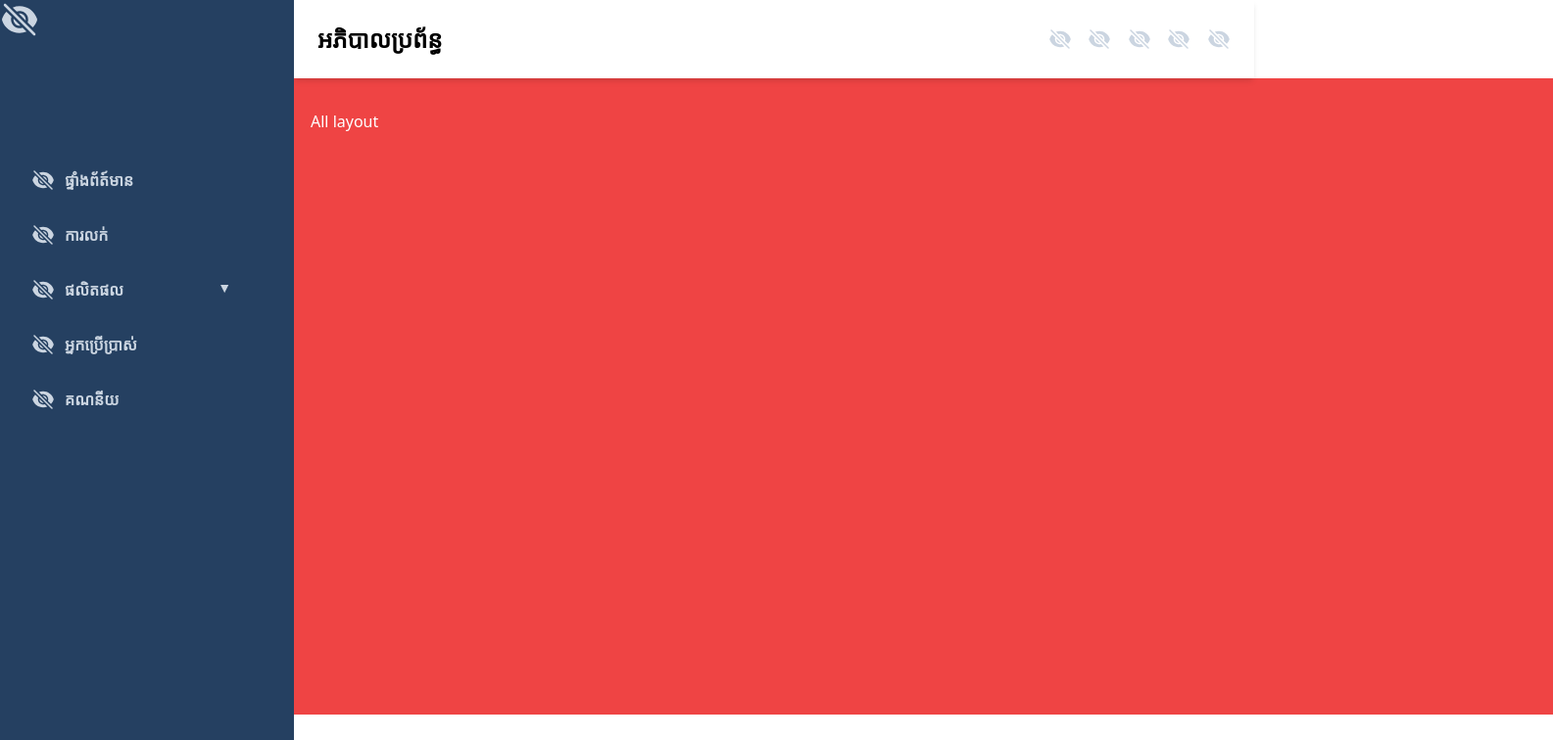
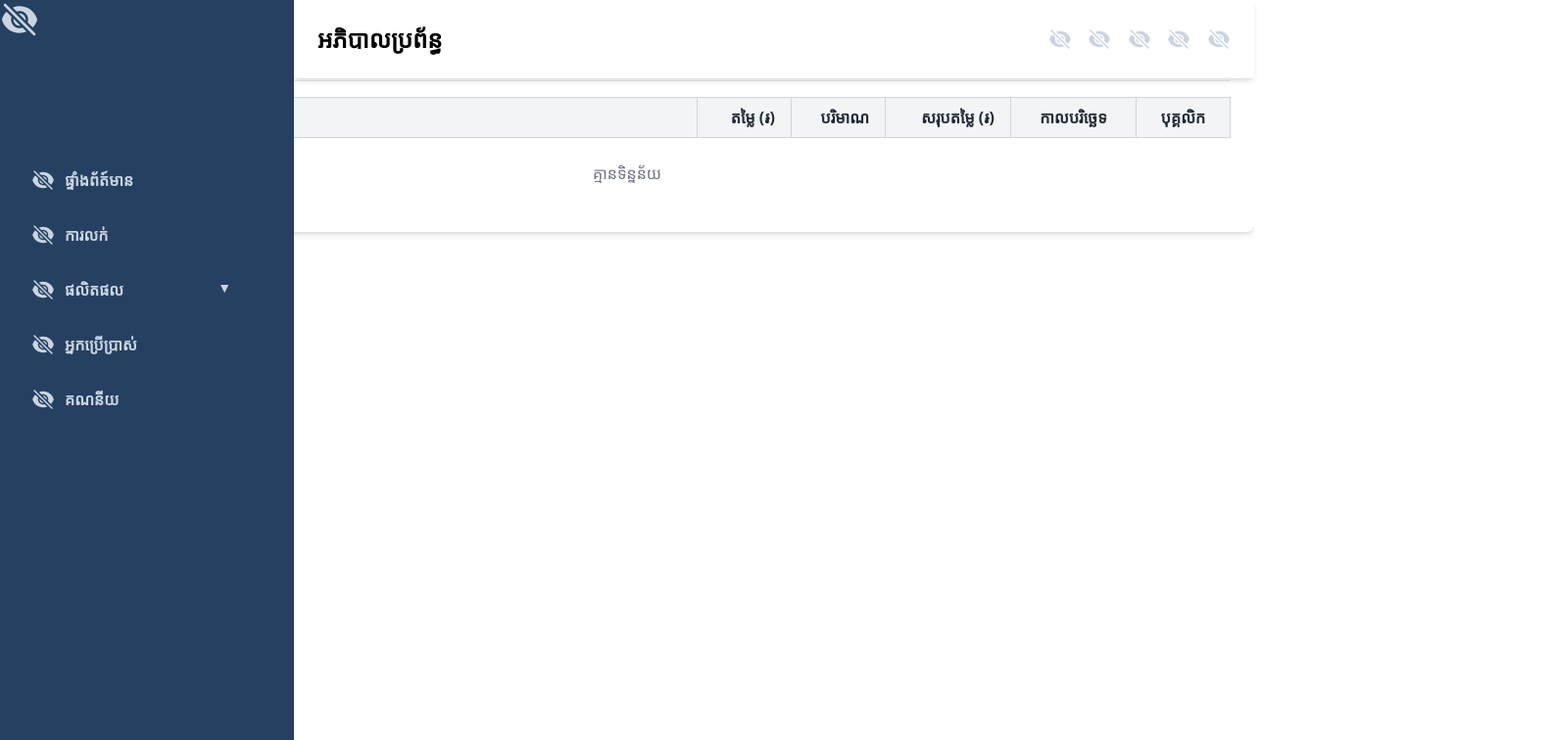
Before and after one commit to rinrin71kh/Team-B1-ecommerce-IP-2024, a Vue app: page /admin/product/all in a window 1280 px wide. Shown: the top 756 px of the page at 98% size, 1585 px wide, since content can reach past the window. Built offline with nearby package versions, Linux system fonts and the light colour scheme; a web font is replaced by a local one.

Commit message:
added layout

```diff
--- a/package.json
+++ b/package.json
@@ -14,6 +14,7 @@
     "@primevue/themes": "^4.2.4",
     "axios": "^1.7.7",
     "bcryptjs": "^2.4.3",
+    "ecommerce_project": "file:",
     "pinia": "^2.2.6",
     "primevue": "^4.2.4",
     "vue": "^3.5.12",
--- a/src/components/Admin/3.product/1.all/all.vue
+++ b/src/components/Admin/3.product/1.all/all.vue
@@ -1,15 +1,51 @@
 <template>
-    <div class="mt-[80px] ml-[285px] w-[1300px] h-[650px] p-8 bg-red-500 text-white">
-    <p>All layout</p>
+  <div class="p-6 bg-white rounded-lg shadow-md">
+
+    <div class="flex items-center justify-between border-b pb-4 mb-4">
+      <h2 class="text-2xl font-semibold">ផលិតផលទាំងអស់</h2>
+      <input
+        type="text"
+        placeholder="ស្វែងរក..."
+        class="border border-gray-300 rounded-lg px-4 py-2 focus:outline-none focus:ring-2 focus:ring-blue-500"
+      />
+    </div>
+
+
+    <table class="w-full border-collapse text-gray-700">
+      <thead>
+        <tr class="bg-gray-100 text-gray-800">
+          <th class="border border-gray-300 px-4 py-2 text-center w-16">ល.រ</th>
+          <th class="border border-gray-300 px-4 py-2 text-left">ឈ្មោះផលិតផល</th>
+          <th class="border border-gray-300 px-4 py-2 text-right w-24">តម្លៃ (៛)</th>
+          <th class="border border-gray-300 px-4 py-2 text-right w-24">បរិមាណ</th>
+          <th class="border border-gray-300 px-4 py-2 text-right w-32">សរុបតម្លៃ (៛)</th>
+          <th class="border border-gray-300 px-4 py-2 text-center w-32">កាលបរិច្ឆេទ</th>
+          <th class="border border-gray-300 px-4 py-2 text-center w-24">បុគ្គលិក</th>
+        </tr>
+      </thead>
+      <tbody>
+        <!-- Empty State -->
+        <tr>
+          <td colspan="7" class="text-center py-6 text-gray-500">គ្មានទិន្នន័យ</td>
+        </tr>
+      </tbody>
+    </table>
+
+
   </div>
 </template>
 
 <script>
 export default {
-    name: 'all',
+  name: "AllProducts",
+  data() {
+    return {
+      products: [],
+    };
+  },
 };
 </script>
 
 <style scoped>
-  /* Your styles go here */
+
 </style>
```
Also changed, not shown: 1 other file (tests, documents, lock files or other folders). Lines whose indentation alone changed are shown as unchanged.
